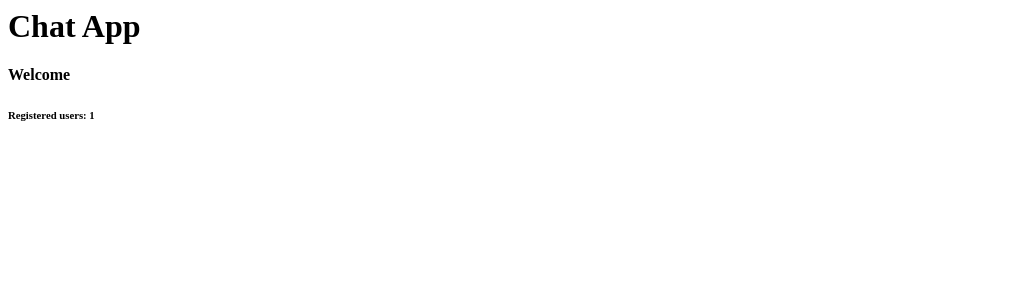
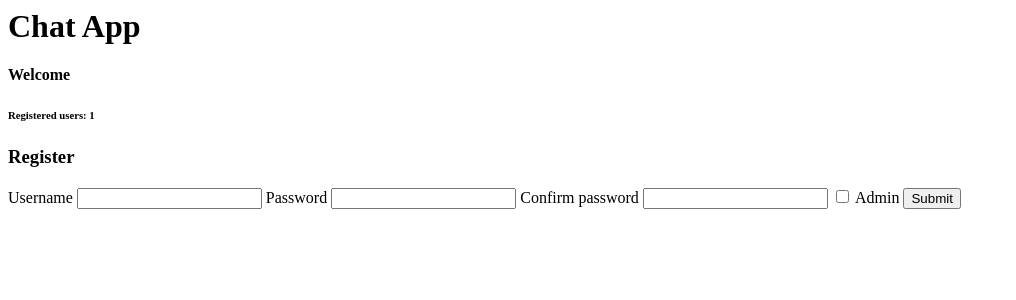
Before and after one commit to avanine/tsoha-chat-app, a Flask app: template templates/index.html in a window 1280 px wide. Shown: the top 300 px of the page, without its empty margins (0-1016 px from the left). Run offline with Flask 3, Linux system fonts and the light colour scheme; the template is opened without the code that fills it: most values are stand-ins (such as "Sample title", 1, 10 or a date in 2020).

Commit message:
Add registration

```diff
--- a/app.py
+++ b/app.py
@@ -4,4 +4,4 @@ from flask import Flask
 app = Flask(__name__)
 app.secret_key = getenv("SECRET_KEY")
 
-import routes # pylint: disable=unused-import
+import routes # pylint: disable=unused-import, wrong-import-position
--- a/templates/index.html
+++ b/templates/index.html
@@ -2,3 +2,35 @@
 <h1>Chat App</h1>
 <b>Welcome</b>
 <h6>Registered users: {{ count }}</h6>
+
+<h3>Register</h3>
+<form action="/register" method="POST">
+  <label for="registerUsername">Username</label>
+  <input type="text" name="username" id="registerUsername" required />
+  <label for="registerPassword">Password</label>
+  <input type="password" name="password" id="registerPassword" required />
+  <label for="registerConfirmPassword">Confirm password</label>
+  <input
+    type="password"
+    name="confirm_password"
+    id="registerConfirmPassword"
+    required
+  />
+  <input type="checkbox" name="role" id="registerAdminCheck" />
+  <label for="registerAdminCheck">Admin</label>
+  <button type="submit">Submit</button>
+</form>
+
+<script>
+  document.querySelector("form").addEventListener("submit", function (event) {
+    const password = document.getElementById("registerPassword").value;
+    const confirmPassword = document.getElementById(
+      "registerConfirmPassword"
+    ).value;
+
+    if (password !== confirmPassword) {
+      event.preventDefault();
+      alert("Passwords do not match!");
+    }
+  });
+</script>
```
Also changed, not shown: register.py (added, +30 -0 lines), routes.py (+7 -1 lines).
